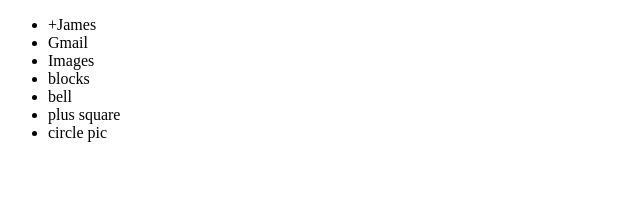
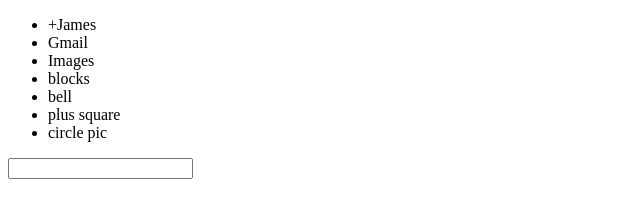
Before and after one commit to jamesajohnson/google-homepage, a plain HTML site: page index.html in a window 1280 px wide. Shown: the whole page, without its empty margins (0-640 px from the left). Drawn offline with Linux system fonts and the light colour scheme.

Commit message:
update index.html

```diff
--- a/index.html
+++ b/index.html
@@ -20,6 +20,13 @@
       <li>circle pic</li>
       </ul>
     </nav>
+    <div>
+      <form>
+	<input id="searchform" type="text" name="search">
+      </form>
+    </div>
+    <footer>
+    </footer>
   </header>
 
 
--- a/main.css
+++ b/main.css
@@ -0,0 +1,3 @@
+#searchform {
+  border: 1px solid lightgrey;
+}
```
